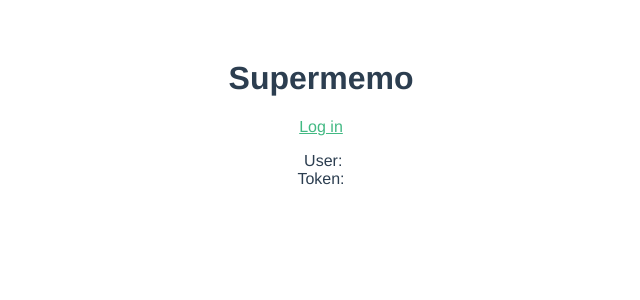
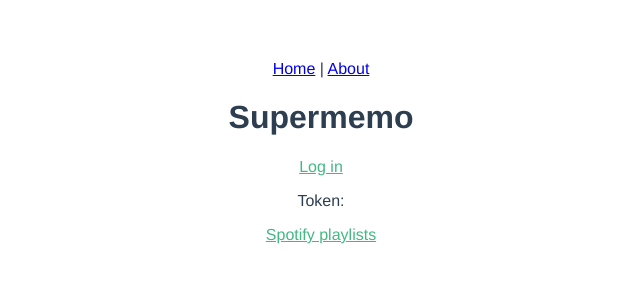
Before and after one commit to koenongena/spotify-supermemo-static, a Vue app: page / in a window 1280 px wide. Shown: the top 300 px of the page, without its empty margins (319-959 px from the left). Built offline with nearby package versions, Linux system fonts and the light colour scheme.

Commit message:
Spotify login + fetching playlists

```diff
--- a/package.json
+++ b/package.json
@@ -8,8 +8,10 @@
     "lint": "vue-cli-service lint"
   },
   "dependencies": {
+    "axios": "^0.18.0",
     "firebase": "^5.5.4",
-    "vue": "^2.5.17"
+    "vue": "^2.5.17",
+    "vue-router": "^3.0.1"
   },
   "devDependencies": {
     "@vue/cli-plugin-babel": "^3.0.5",
--- a/src/App.vue
+++ b/src/App.vue
@@ -1,19 +1,12 @@
 <template>
   <div id="app">
-    <Home msg="Welcome to Your Vue.js App"/>
+    <div id="nav">
+      <router-link to="/">Home</router-link> |
+      <router-link to="/about">About</router-link>
+    </div>
+    <router-view/>
   </div>
 </template>
-
-<script>
-import Home from './components/Home.vue'
-
-export default {
-  name: 'app',
-  components: {
-      Home
-  }
-}
-</script>
 
 <style>
 #app {
--- a/src/components/Home.vue
+++ /dev/null
@@ -1,75 +0,0 @@
-<template>
-    <div class="hello">
-        <h1>Supermemo</h1>
-
-        <a href="#!" @click="login">Log in</a>
-
-        <p>
-            <img :src="userImage" alt=""/>
-            User: <span>{{user}}</span><br/>
-            Token: <span>{{token}}</span>
-        </p>
-    </div>
-</template>
-
-<script>
-    import firebase from 'firebase';
-
-    export default {
-        name: 'HelloWorld',
-        props: {
-            msg: String
-        },
-        data: function () {
-            return {
-                token: null,
-                user: null
-            };
-        },
-        methods: {
-            login: function () {
-                let provider = new firebase.auth.GoogleAuthProvider();
-
-                firebase.auth().signInWithPopup(provider).then(function (result) {
-                    // This gives you a Google Access Token. You can use it to access the Google API.
-                    this.token = result.credential.accessToken;
-                    // The signed-in user info.
-                    this.user = result.user;
-                    this.userImage = this.user.photoURL;
-
-                }.bind(this)).catch(function () {
-                    // Handle Errors here.
-                    // var errorCode = error.code;
-                    // var errorMessage = error.message;
-                    // The email of the user's account used.
-                    // var email = error.email;
-                    // The firebase.auth.AuthCredential type that was used.
-                    // var credential = error.credential;
-                    // ...
-                });
-
-            }
-        }
-    }
-</script>
-
-<!-- Add "scoped" attribute to limit CSS to this component only -->
-<style scoped>
-    h3 {
-        margin: 40px 0 0;
-    }
-
-    ul {
-        list-style-type: none;
-        padding: 0;
-    }
-
-    li {
-        display: inline-block;
-        margin: 0 10px;
-    }
-
-    a {
-        color: #42b983;
-    }
-</style>
--- a/src/main.js
+++ b/src/main.js
@@ -1,6 +1,7 @@
 import Vue from 'vue'
 import App from './App.vue'
 import firebase from 'firebase'
+import router from './router'
 
 Vue.config.productionTip = false;
 
@@ -16,5 +17,6 @@
 
 
 new Vue({
+  router,
   render: h => h(App)
 }).$mount('#app')
--- /dev/null
+++ b/src/router.js
@@ -0,0 +1,25 @@
+import Vue from 'vue'
+import Router from 'vue-router'
+import Home from './views/Home.vue'
+
+Vue.use(Router);
+
+export default new Router({
+  mode: 'history',
+  base: process.env.BASE_URL,
+  routes: [
+    {
+      path: '/',
+      name: 'home',
+      component: Home
+    },
+    {
+      path: '/about',
+      name: 'about',
+      // route level code-splitting
+      // this generates a separate chunk (about.[hash].js) for this route
+      // which is lazy-loaded when the route is visited.
+      component: () => import(/* webpackChunkName: "about" */ './views/About.vue')
+    }
+  ]
+})
--- /dev/null
+++ b/src/views/About.vue
@@ -0,0 +1,5 @@
+<template>
+  <div class="about">
+    <h1>This is an about page</h1>
+  </div>
+</template>
--- /dev/null
+++ b/src/views/Home.vue
@@ -0,0 +1,129 @@
+<template>
+    <div class="home">
+        <h1>Supermemo</h1>
+
+        <a href="#!" @click="login">Log in</a>
+
+        <p>
+            Token: <span>{{token}}</span>
+        </p>
+
+        <a :href="spotifyLoginURL" v-if="!spotifyAuthenticationToken">Spotify login</a>
+        <a href="#!" @click="fetchPlaylists" v-else>Spotify playlists</a>
+
+        <p>{{ error }}</p>
+    </div>
+</template>
+
+<script>
+    import firebase from 'firebase';
+    import axios from 'axios';
+
+    export default {
+        name: 'Home',
+        props: {
+            msg: String
+        },
+        mounted: function () {
+            if (!localStorage.getItem('spotifyAuthenticationToken')) {
+                let parseHash = function (s) {
+                    return s
+                        .substring(1)
+                        .split('&')
+                        .reduce(function (initial, item) {
+                            if (item) {
+                                const parts = item.split('=');
+                                initial[parts[0]] = decodeURIComponent(parts[1]);
+                            }
+                            return initial;
+                        }, {});
+                };
+
+                localStorage.setItem('spotifyAuthenticationToken', parseHash(this.$route.hash).access_token);
+            }
+
+            this.spotifyAuthenticationToken = localStorage.getItem('spotifyAuthenticationToken');
+        },
+        data: function () {
+            return {
+                token: null,
+                user: null,
+                error: "",
+                playlists: [],
+                spotifyAuthenticationToken: null
+            };
+        },
+        computed: {
+            spotifyLoginURL: function () {
+                let params = {
+                    client_id: 'b04f52bb845a40909fad79d715ee2678',
+                    response_type: 'token',
+                    redirect_uri: 'http://localhost:8080',
+
+                };
+                var esc = encodeURIComponent;
+                var query = Object.keys(params)
+                    .map(k => esc(k) + '=' + esc(params[k]))
+                    .join('&');
+
+                return "https://accounts.spotify.com/authorize?" + query;
+            }
+        },
+        methods: {
+            login: function () {
+                let provider = new firebase.auth.GoogleAuthProvider();
+
+                firebase.auth().signInWithPopup(provider).then(function (result) {
+                    // This gives you a Google Access Token. You can use it to access the Google API.
+                    this.token = result.credential.accessToken;
+                    // The signed-in user info.
+                    this.user = result.user;
+
+                }.bind(this)).catch(function () {
+                    // Handle Errors here.
+                    // var errorCode = error.code;
+                    // var errorMessage = error.message;
+                    // The email of the user's account used.
+                    // var email = error.email;
+                    // The firebase.auth.AuthCredential type that was used.
+                    // var credential = error.credential;
+                    // ...
+                });
+
+            },
+            loginWithSpotify: function () {
+                axios.get("https://accounts.spotify.com/authorize", {})
+            },
+            fetchPlaylists: function () {
+                let self = this;
+                let headers = {
+                    'Authorization': "Bearer " + self.spotifyAuthenticationToken
+                };
+                axios.get(" https://api.spotify.com/v1/me/playlists", {headers: headers})
+                    .then(response => self.playlists = response.data)
+                    .catch(error => self.error = error.message);
+            }
+        }
+    }
+</script>
+
+<!-- Add "scoped" attribute to limit CSS to this component only -->
+<style scoped>
+    h3 {
+        margin: 40px 0 0;
+    }
+
+    ul {
+        list-style-type: none;
+        padding: 0;
+    }
+
+    li {
+        display: inline-block;
+        margin: 0 10px;
+    }
+
+    a {
+        color: #42b983;
+    }
+</style>
```
Also changed, not shown: 1 other file (tests, documents, lock files or other folders).
